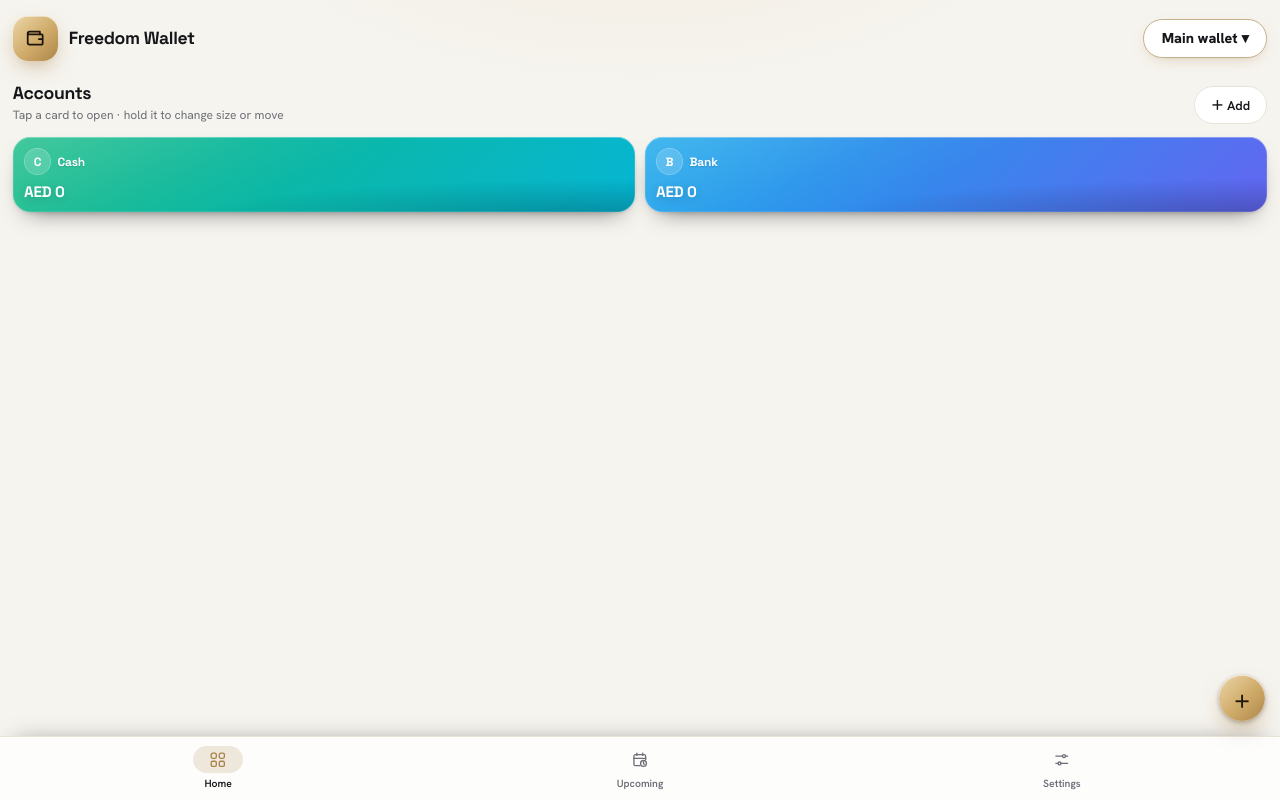
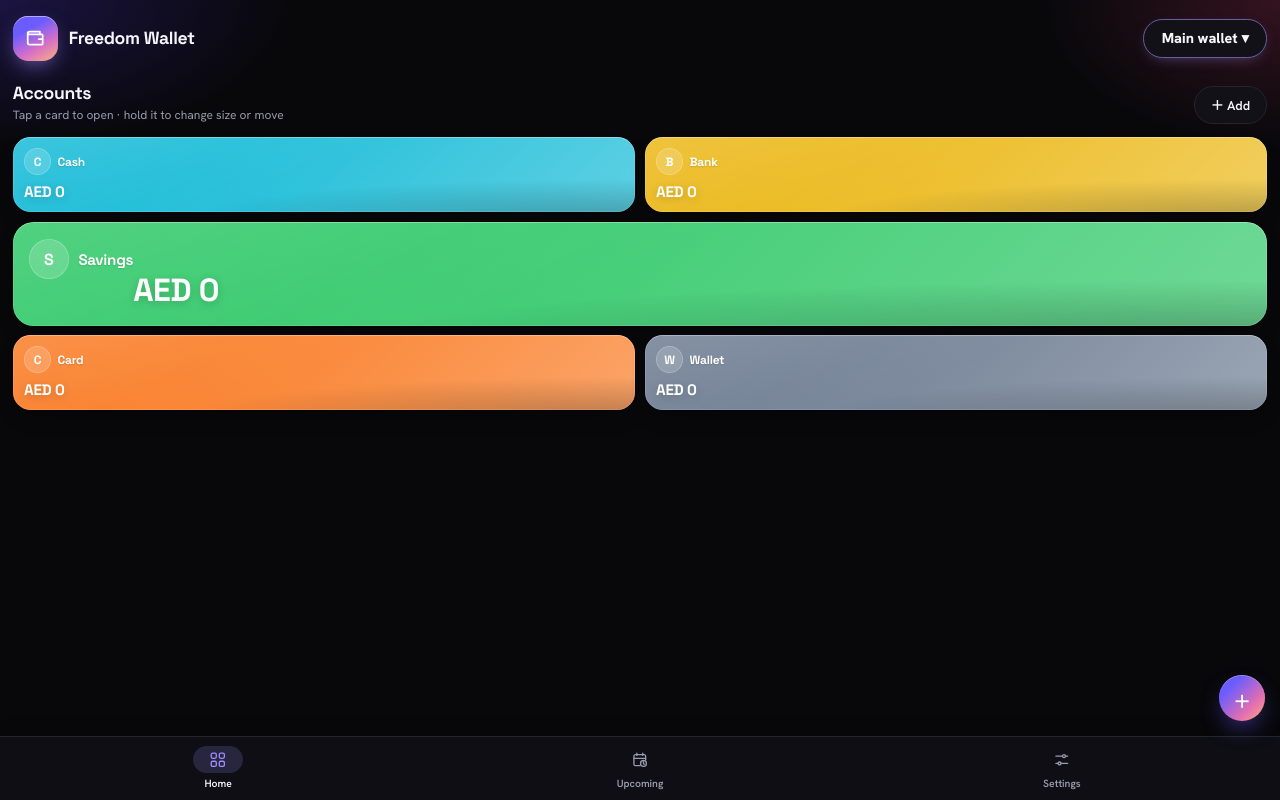
Before and after one commit to shekhhamz363-dotcom/Freedom-wallet, a plain HTML site: page index.html in a window 1280 px wide. Drawn offline with Linux system fonts and the light colour scheme.

Commit message:
Add files via upload

```diff
--- a/index.html
+++ b/index.html
@@ -4,7 +4,7 @@
 <meta charset="UTF-8">
 <meta name="viewport" content="width=device-width, initial-scale=1.0, viewport-fit=cover">
 <title>Freedom Wallet</title>
-<link rel="manifest" href="manifest.webmanifest"><link rel="icon" type="image/png" sizes="192x192" href="icon-192.png"><link rel="icon" type="image/png" sizes="512x512" href="icon-512.png"><link rel="apple-touch-icon" href="icon-192.png"><meta name="theme-color" content="#0a0b0e">
+<link rel="manifest" href="manifest.webmanifest"><link rel="icon" type="image/png" sizes="192x192" href="icon-192.png"><link rel="icon" type="image/png" sizes="512x512" href="icon-512.png"><link rel="apple-touch-icon" href="icon-192.png"><meta name="theme-color" content="#08080b">
 <link rel="preconnect" href="https://fonts.googleapis.com"><link href="https://fonts.googleapis.com/css2?family=Hanken+Grotesk:wght@400;500;600;700;800;900&family=Instrument+Serif:ital@1&family=Space+Grotesk:wght@500;700&display=swap" rel="stylesheet">
 <style>
 :root{--bg:#f1f3ef;--card:#fff;--text:#14201a;--muted:#6b766f;--bd:#e3e7e1;--ac:#1f7a4d;--inc:#1ea35a;--exp:#e5484d;--pln:#5b6cf0;--sh:0 6px 20px #14201a14}
@@ -969,8 +969,8 @@ const K={cur:'h_curr'+sfx,acc:'h_accounts'+sfx,tx:'h_tx'+sfx,cat:'h_cats'+sfx,cm
 const ld=(k,d)=>{try{return JSON.parse(localStorage.getItem(k))||d}catch(e){return d}};
 const LS={get:k=>{try{return localStorage.getItem(k)}catch(e){return null}},set:(k,v)=>{try{localStorage.setItem(k,v);return true}catch(e){return false}}};
 const H=(m,h)=>{try{if(m==='replace')history.replaceState({},'',h)}catch(e){}};
-let cur=LS.get(K.cur)||'AED', dark=LS.get(K.dark)==='true';
-let accounts=ld(K.acc,WID==='main'?{Cash:0,Bank:0}:{}), txs=ld(K.tx,[]), custom=ld(K.cat,[]), catMap=ld(K.cm,{}), accPics=ld(K.ap,{}), accCols=ld(K.ac,WID==='main'?{Cash:'g:mint',Bank:'g:ocean'}:{}), catOv=ld(K.ov,{}), catHid=ld(K.hid,[]), accCur=ld(K.cr,{}), accSz=ld(K.sz,WID==='main'?{Cash:'half',Bank:'half'}:{}), accBp=ld(K.bp,{}), accUp=ld(K.up,{}), accIo=ld(K.io,{});
+let cur=LS.get(K.cur)||'AED', dark=LS.get(K.dark)!=='false';
+let accounts=ld(K.acc,WID==='main'?{Cash:0,Bank:0,Savings:0,Card:0,Wallet:0}:{}), txs=ld(K.tx,[]), custom=ld(K.cat,[]), catMap=ld(K.cm,{}), accPics=ld(K.ap,{}), accCols=ld(K.ac,WID==='main'?{Cash:'#06b6d4',Bank:'#eab308',Savings:'#22c55e',Card:'#f97316',Wallet:'#64748b'}:{}), catOv=ld(K.ov,{}), catHid=ld(K.hid,[]), accCur=ld(K.cr,{}), accSz=ld(K.sz,WID==='main'?{Cash:'half',Bank:'half',Savings:'full',Card:'half',Wallet:'half'}:{}), accBp=ld(K.bp,{}), accUp=ld(K.up,{}), accIo=ld(K.io,{});
 let tsOpen=false, active='All', selAcc=null, curTab='accounts', photo=null, selCat='Food & Drinks';
 let md=new Date(); md=new Date(md.getFullYear(),md.getMonth(),1);
 const R='#e53935',G='#2fd46b';
@@ -1893,8 +1893,8 @@ body.th-custom .plrow{background:linear-gradient(135deg,${tn(c1,18)} 0%,${tn(k2,
  let st=document.getElementById('thCx');if(!st){st=document.createElement('style');st.id='thCx';document.head.appendChild(st)}st.textContent=css;
 }
 {const sv=loadThC();if(sv)setCustom(sv)}
-let theme=LS.get('ali_wallet_theme');if(!LS.get('w_defgold')){theme='gold';LS.set('ali_wallet_theme','gold');LS.set('w_defgold','1')}if(!THEMES[theme])theme='gold';
-function applyTheme(t){theme=THEMES[t]?t:'gold';const b=document.body;b.className.split(' ').forEach(c=>{if(c.startsWith('th-'))b.classList.remove(c)});if(theme!=='gold')b.classList.add('th-'+theme);GR.splice(0,GR.length,...THEMES[theme].gr);const m=document.querySelector('meta[name=theme-color]');if(m)m.content=THEMES[theme].c[0];const s=document.getElementById('thSt');if(s)s.textContent=THEMES[theme].n}
+let theme=LS.get('ali_wallet_theme');if(!LS.get('w_defpurple')){theme='purple';LS.set('ali_wallet_theme','purple');dark=true;LS.set(K.dark,'true');document.body.classList.toggle('dark',true);LS.set('w_defpurple','1')}if(!THEMES[theme])theme='purple';
+function applyTheme(t){theme=THEMES[t]?t:'purple';const b=document.body;b.className.split(' ').forEach(c=>{if(c.startsWith('th-'))b.classList.remove(c)});if(theme!=='gold')b.classList.add('th-'+theme);GR.splice(0,GR.length,...THEMES[theme].gr);const m=document.querySelector('meta[name=theme-color]');if(m)m.content=THEMES[theme].c[0];const s=document.getElementById('thSt');if(s)s.textContent=THEMES[theme].n}
 function drawTheme(){const cur=thPrev||theme,sv=loadThC();$('thB').innerHTML=`<button type="button" class="thopt" onclick="openThC()"><span class="thmk-i">🎨</span><span class="thtx"><b>${sv?'Edit my own theme':'Make your own theme'}</b><small>Pick one colour, or mix 2–3 colours</small></span><span class="thck">›</span></button>`+Object.entries(THEMES).map(([k,v])=>`<div class="thopt${k===cur?' on':''}" data-t="${k}"><span class="thsw">${v.c.map(c=>`<i style="background:${c}"></i>`).join('')}</span><span class="thtx"><b>${v.n}</b><small>${k===theme?'Current theme':v.d}</small></span><button type="button" class="thck" aria-label="Select theme" onclick="selTheme('${k}')">${k===cur?'✓':''}</button></div>`).join('')}
 function setTheme(t){LS.set('ali_wallet_theme',t);applyTheme(t);drawTheme();try{render()}catch(e){}}
 /* smooth crossfade when the look changes (falls back to instant) */
--- a/sw.js
+++ b/sw.js
@@ -1,4 +1,4 @@
-const CACHE = 'freedom-wallet-v1';
+const CACHE = 'freedom-wallet-v3';
 const SHELL = ['./', './index.html', './manifest.webmanifest', './icon-192.png', './icon-512.png'];
 
 self.addEventListener('install', e => {
```
